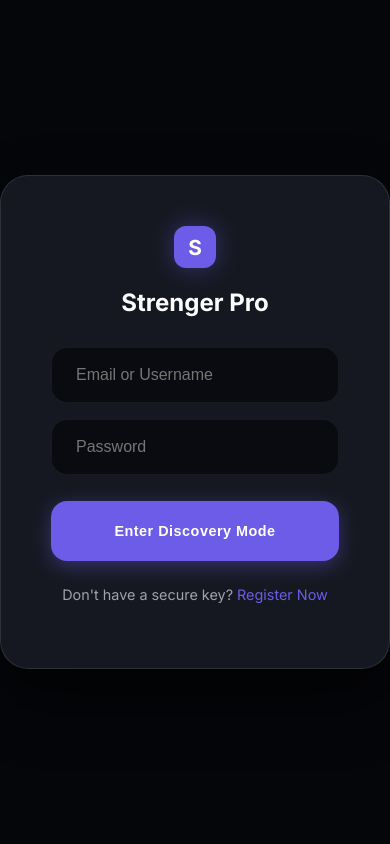
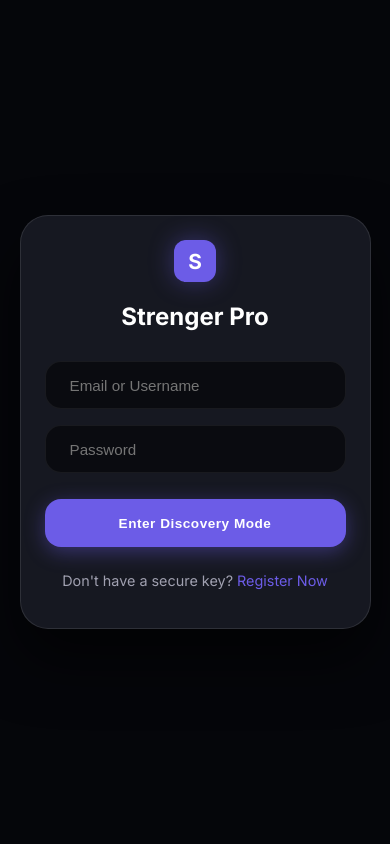
Before and after one commit to prince1604/strenger-pro, a FastAPI app: page / in a window 390 px wide. Run offline with FastAPI, Linux system fonts and the light colour scheme; some libraries are stand-ins or nearby versions.

Commit message:
Disabled instant bot fallback + Mobile Responsive UI + Next Button

```diff
--- a/main.py
+++ b/main.py
@@ -321,26 +321,14 @@ async def websocket_endpoint(websocket: WebSocket, token: str):
                         await manager.send_personal_message(json.dumps({"type": "match_found", "peer_id": peer_id}), user_id)
                         await manager.send_personal_message(json.dumps({"type": "match_found", "peer_id": user_id}), peer_id)
                     else:
-                        # ZERO-WAIT AI BOT FALLBACK
-                        logger.info(f"BOT-MATCH: Scaling up for User {user_id} (No neighbors found)")
-                        # peer_id = 0 represents the system bot
+                        # NO MATCH FOUND: User remains in 'searching' status
+                        # The system will wait for another user to search and find this user.
                         await manager.send_personal_message(json.dumps({
-                            "type": "match_found",
-                            "peer_id": 0,
-                            "system": True,
-                            "bot_name": "Stranger"
+                            "type": "searching_active",
+                            "message": "Waiting for a human partner..."
                         }), user_id)
 
-                        # Send initial bot greeting with a small delay
-                        await asyncio.sleep(1)
-                        greeting = random.choice(bot_brain.greetings)
-                        await manager.send_personal_message(json.dumps({
-                            "type": "bot_typing", "state": True
-                        }), user_id)
-                        await asyncio.sleep(1.5)
-                        await manager.send_personal_message(json.dumps({
-                            "type": "chat_msg", "peer_id": 0, "text": greeting, "from": "stranger"
-                        }), user_id)
+                    await manager.broadcast_active_users()
 
                     await manager.broadcast_active_users()
                 except Exception as e:
--- a/templates/index.html
+++ b/templates/index.html
@@ -385,6 +385,120 @@
             background: #ffffff10;
             border-radius: 10px;
         }
+
+        /* MOBILE RESPONSIVENESS */
+        @media (max-width: 768px) {
+            .app-container {
+                flex-direction: column;
+                height: 100vh;
+                overflow: hidden;
+            }
+
+            /* Sidebar on Top (Map + Stats) */
+            .sidebar {
+                width: 100%;
+                height: auto;
+                max-height: 40vh;
+                order: 1;
+                padding: 10px;
+                border-right: none;
+                border-bottom: 1px solid var(--glass-border);
+                flex-shrink: 0;
+            }
+
+            /* Compact Map */
+            .map-card {
+                height: 120px;
+                margin-bottom: 8px;
+                border-radius: 12px;
+            }
+
+            /* Horizontal Scroll Stats */
+            .stats-box {
+                display: flex;
+                gap: 8px;
+                overflow-x: auto;
+                padding-bottom: 5px;
+                margin-bottom: 0;
+                white-space: nowrap;
+            }
+
+            .stat-item {
+                flex: 0 0 auto;
+                width: 120px;
+                margin-bottom: 0;
+                padding: 8px;
+                border-radius: 10px;
+            }
+
+            .stat-label {
+                font-size: 0.6rem;
+                margin-bottom: 2px;
+            }
+
+            .stat-value {
+                font-size: 0.8rem;
+            }
+
+            /* Hide Logo to save space */
+            .logo-area {
+                display: none;
+            }
+
+            /* Chat takes remaining space */
+            .chat-view {
+                flex: 1;
+                order: 2;
+                border-radius: 20px 20px 0 0;
+                margin-top: -15px;
+                /* Overlap effect */
+                background: var(--bg);
+                border-top: 1px solid var(--glass-border);
+                box-shadow: 0 -5px 20px rgba(0, 0, 0, 0.5);
+                z-index: 20;
+            }
+
+            /* Authentication Mobile */
+            .auth-card {
+                width: 90%;
+                padding: 24px;
+                max-height: 90vh;
+                overflow-y: auto;
+            }
+
+            /* Chat Elements */
+            .msg {
+                max-width: 85%;
+                padding: 10px 14px;
+                font-size: 0.9rem;
+            }
+
+            .input-bar {
+                padding: 10px;
+            }
+
+            input {
+                height: 48px;
+                font-size: 0.95rem;
+            }
+
+            .btn {
+                height: 48px;
+                padding: 0 15px;
+                font-size: 0.85rem;
+            }
+
+            /* Reposition Disconnect Btn */
+            .btn-danger {
+                position: absolute;
+                bottom: 100px;
+                /* Hidden or moved? */
+                display: none;
+                /* Hide standard disconnect, add icon later? */
+            }
+
+            /* Add floating disconnect button instead? */
+        }
     </style>
 </head>
 
@@ -469,11 +583,25 @@
                         <div id="p2p-status" style="font-size: 0.8rem; color: #00b894;">Encrypted P2P Active</div>
                     </div>
                 </div>
-                <div
-                    style="background: var(--glass); padding: 10px 20px; border-radius: 30px; font-size: 0.8rem; border: 1px solid var(--glass-border);">
-                    Latency: <span id="ping" style="color: var(--accent);">8ms</span>
+                <div style="display: flex; align-items: center; gap: 10px;">
+                    <button class="btn btn-danger mobile-next-btn" onclick="nextStranger()"
+                        style="height: 38px; padding: 0 15px; font-size: 0.8rem; display: none;">
+                        NEXT ➔
+                    </button>
+                    <div
+                        style="background: var(--glass); padding: 10px 20px; border-radius: 30px; font-size: 0.8rem; border: 1px solid var(--glass-border);">
+                        Latency: <span id="ping" style="color: var(--accent);">8ms</span>
+                    </div>
                 </div>
             </header>
+
+            <style>
+                @media (max-width: 768px) {
+                    .mobile-next-btn {
+                        display: block !important;
+                    }
+                }
+            </style>
 
             <div class="messages-container" id="messages">
                 <!-- MESSAGES -->
```
